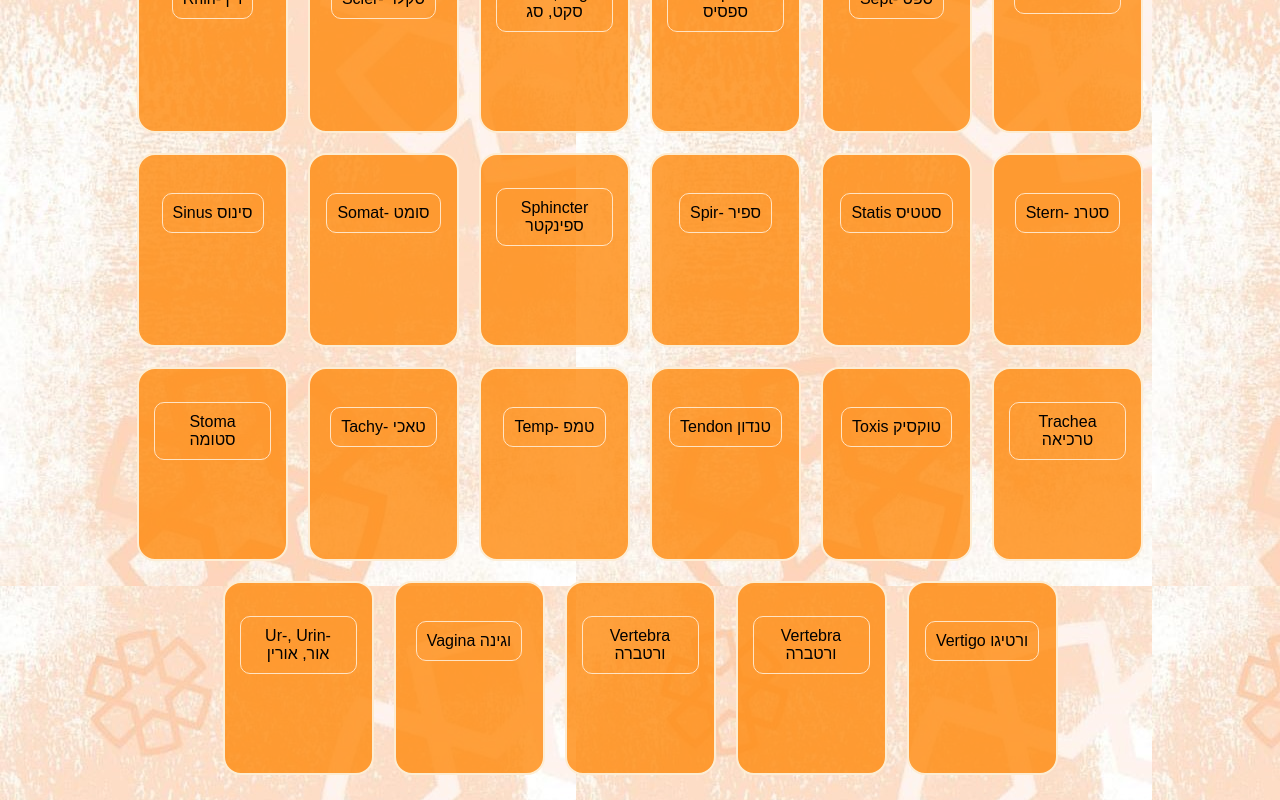
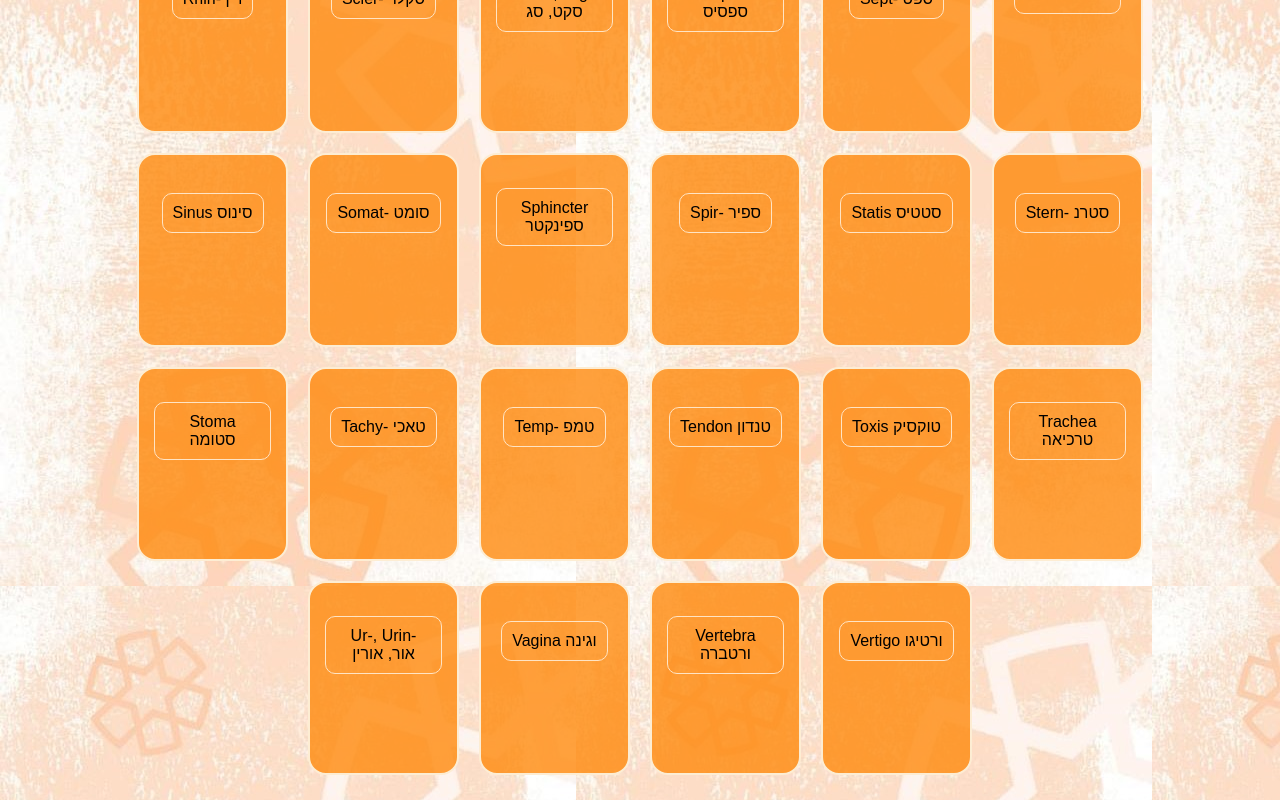
Before and after one commit to taltl/medical-terminology-practice, a React (Create React App) app: page / in a window 1280 px wide. Shown: the part 1844-2644 px from the top of the page. Built offline with nearby package versions, Linux system fonts and the light colour scheme.

Commit message:
remove duplicate value

```diff
--- a/src/components/tabsContainer/TabsContainer.tsx
+++ b/src/components/tabsContainer/TabsContainer.tsx
@@ -95,7 +95,6 @@ const sourceWordsCards = [
   { english: "Ur-, Urin-", hebrew: "אור, אורין", value: "שתן" },
   { english: "Vagina", hebrew: "וגינה", value: "תעלת מין נקבית" },
   { english: "Vertebra", hebrew: "ורטברה", value: "חוליה" },
-  { english: "Vertebra", hebrew: "ורטברה", value: "חוליה" },
   { english: "Vertigo", hebrew: "ורטיגו", value: "סחרחורת" },
 ];
 
```
